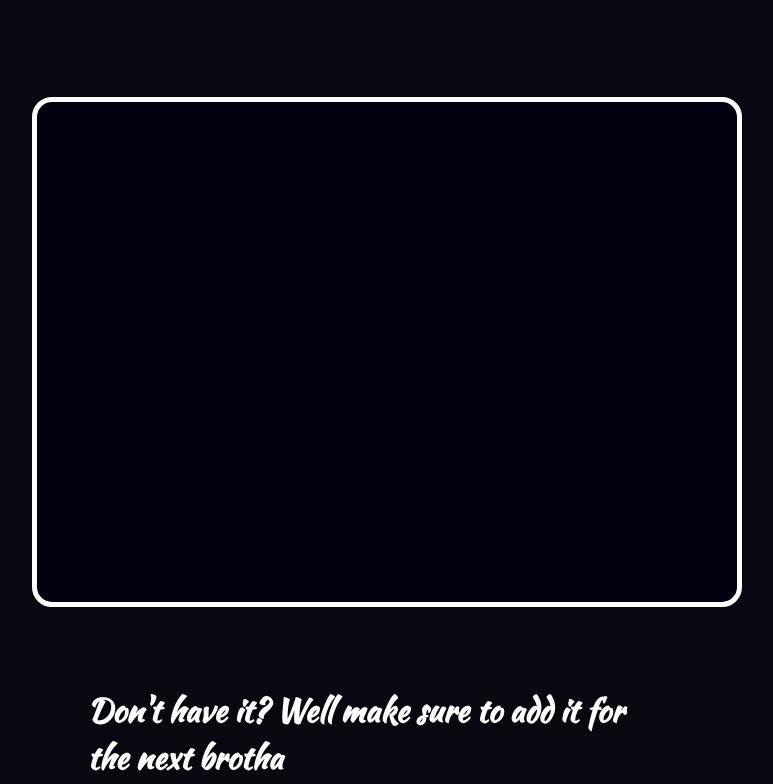
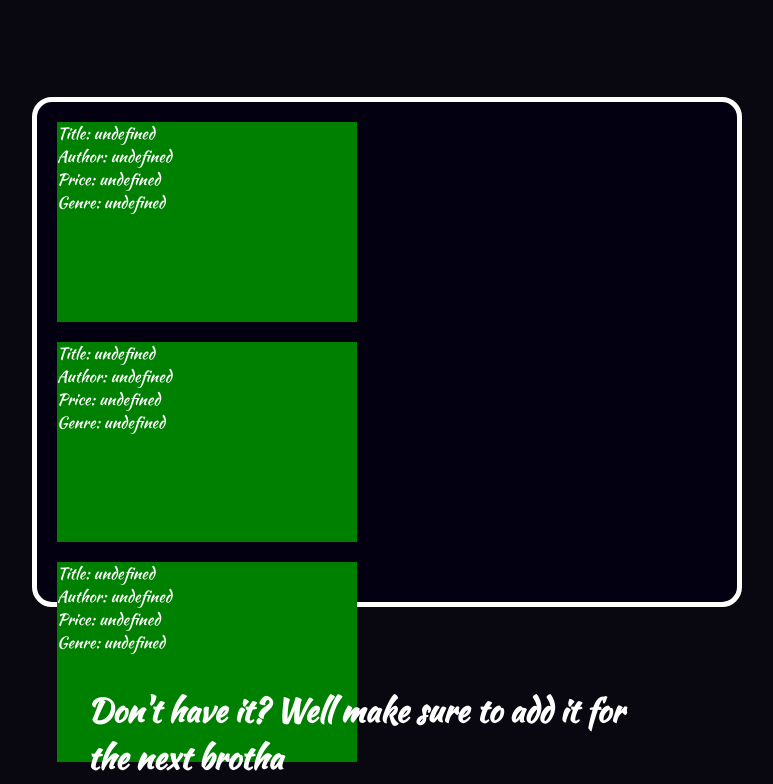
Before and after one commit to SpyrosGew/Chill-Library, a plain HTML site: page index.html in a window 1280 px wide. Shown: the part 787-1571 px from the top of the page, without its empty margins (268-1041 px from the left). Drawn offline with Linux system fonts and the light colour scheme.

Commit message:
stared Div Spawner

```diff
--- a/index.html
+++ b/index.html
@@ -29,7 +29,7 @@
         </div>
         <div class="button center" id="go">Go</div>
         <div class="center">
-            <div class="result"></div>
+            <div class="result" id="results"></div>
         </div>
         <div class="Add center">
             <h4 class="addPrompt">Don't have it? Well make sure to add it for the next brotha</h4>
--- a/script.js
+++ b/script.js
@@ -7,8 +7,38 @@ function createClicked(){
     alert('you added a book');
 }
 
+function dataDivSpawner(title, author, price, genre) {
+    for (let i = 0; i < 3; i++) {
+        let newDiv = document.createElement("div");
+        newDiv.className = "newDiv"; // Set the class name
+
+        let titleElem = document.createElement("div");
+        titleElem.textContent = "Title: " + title;
+
+        let authorElem = document.createElement("div");
+        authorElem.textContent = "Author: " + author;
+
+        let priceElem = document.createElement("div");
+        priceElem.textContent = "Price: " + price;
+
+        let genreElem = document.createElement("div");
+        genreElem.textContent = "Genre: " + genre;
+
+        newDiv.appendChild(titleElem);
+        newDiv.appendChild(authorElem);
+        newDiv.appendChild(priceElem);
+        newDiv.appendChild(genreElem);
+
+        var place = document.getElementById("results");
+        place.appendChild(newDiv);
+    }
+}
+
+
 let go = document.getElementById('go');
 go.addEventListener('click', goClicked);
 
 let create = document.getElementById('create');
 create.addEventListener('click', createClicked);
+
+dataDivSpawner();
--- a/styles.css
+++ b/styles.css
@@ -130,3 +130,10 @@ h4{
 .newInputs .button {
     margin-bottom: 120px;
 }
+
+.newDiv {
+    background-color: green;
+    width: 300px;
+    height: 200px;
+    margin: 20px;
+}
```
